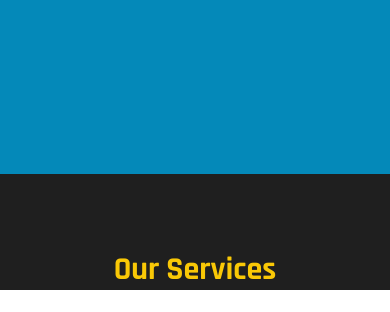
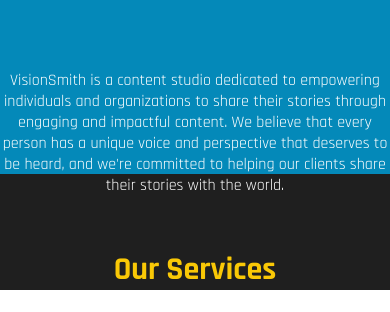
Before and after one commit to ktkcruz/company-home-page, a plain HTML site: page index.html in a window 390 px wide. Shown: the part 726-1038 px from the top of the page. Drawn offline with nearby package versions, Linux system fonts and the light colour scheme.

Commit message:
Update style.css

```diff
--- a/style.css
+++ b/style.css
@@ -382,7 +382,10 @@ footer p {
         margin-bottom: 10px;
     }
 
-
+    #about p {
+        margin-top: -300px;
+        font-size: 1rem;
+    }
 
 }
 
```
